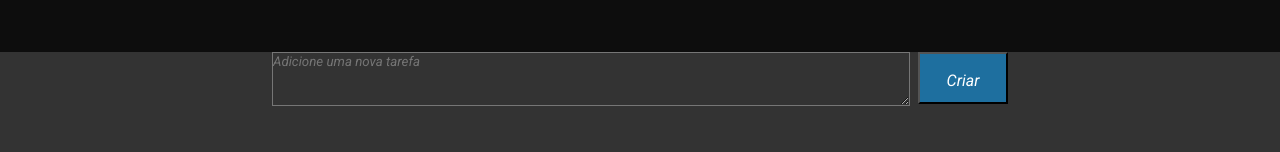
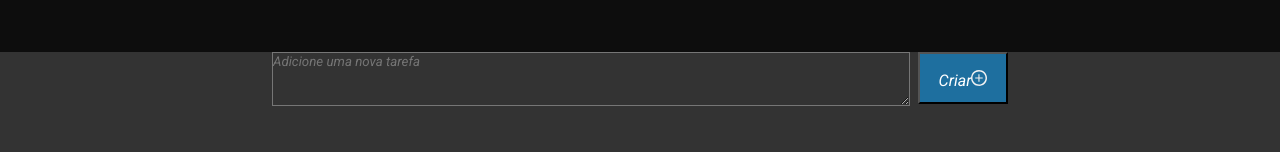
Before and after one commit to Ericles-Miller/check-To-do-List, a React (Vite) app: page / in a window 1280 px wide. Shown: the part 148-300 px from the top of the page. Built offline with nearby package versions, Linux system fonts and the light colour scheme.

Commit message:
insert textarea and button

```diff
--- a/src/components/CreateWork.tsx
+++ b/src/components/CreateWork.tsx
@@ -1,5 +1,5 @@
 import styles from './createWork.module.css';
-
+import plus from '../img/Layer 1.svg';
 export function CreateWork() {
   return (
     <div className={styles.globalDiv} >
@@ -11,6 +11,7 @@ export function CreateWork() {
           />
           <button type='submit'>
             Criar
+            <img src={plus} alt="" />
           </button>
         </form>
       </div>
--- a/src/components/createWork.module.css
+++ b/src/components/createWork.module.css
@@ -17,14 +17,12 @@
     height: 54px;
     background: transparent;
     display: flex;
+    align-items: center;
+    justify-content: center;
 }
 
 .form textarea ::placeholder {
     color: var(--gray-300);
-    display: flex;
-    align-items: center;
-    justify-content: center;
-
 }
 
 .form button {
```
Also changed, not shown: src/img/Layer 1.svg (added).
